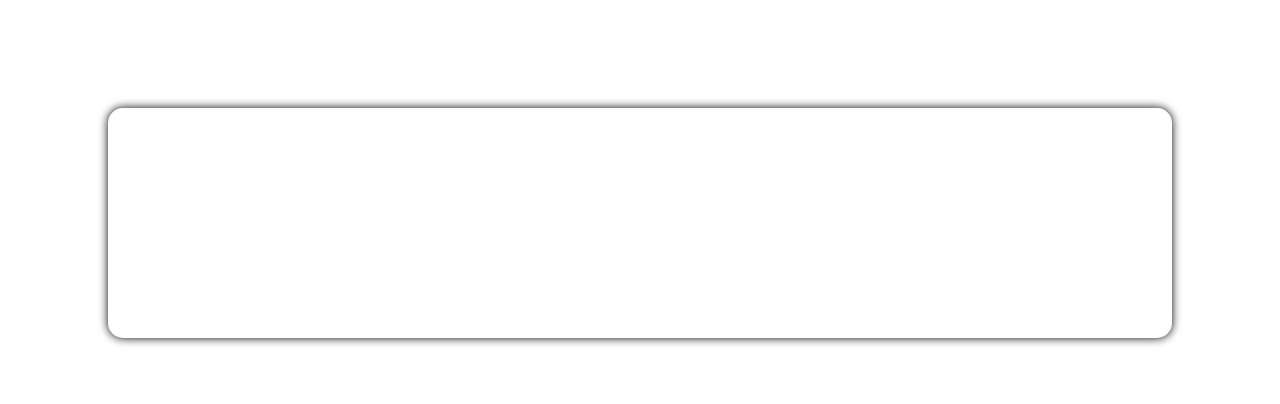
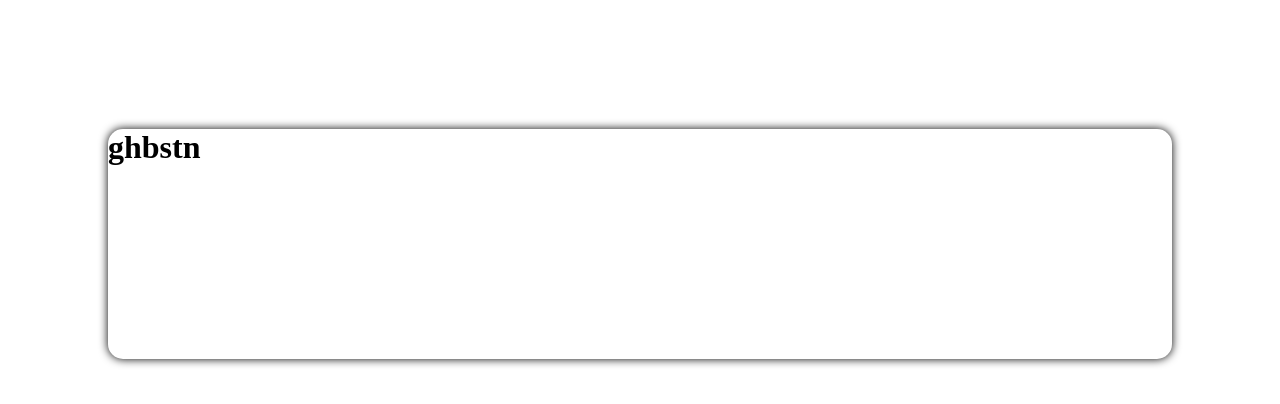
Before and after one commit to Tiger-electro/my-site, a plain HTML site: page index.html in a window 1280 px wide. Drawn offline with Linux system fonts and the light colour scheme.

Commit message:
новые изменения

```diff
--- a/index.html
+++ b/index.html
@@ -1,4 +1,4 @@
-<!DOCTYPE html>
+
 <!DOCTYPE html>
 <html>
 <head>
@@ -6,46 +6,9 @@
 	<link rel="stylesheet" type="text/css" href="style.css">
 </head>
 <body>
-	<div class="block"></div>
-	<br/>
-	<br/>
-	<br/>
-	<br/>
-	<br/>
-	<br/>
-	<br/>
-	<br/>
-	<br/>
-	<br/>
-	<br/>
-	<br/>
-	<br/>
-	<br/>
-	<br/>
-	<br/>
-	<br/>
-	<br/>
-	<br/>
-	<br/>
-	<br/>
-	<br/>
-	<br/>
-	<br/>
-	<br/>
-	<br/>
-	<br/>
-	<br/>
-	<br/>
-	<br/>
-	<br/>
-	<br/>
-	<br/>
-	<br/>
-	<br/>
-	<br/>
-	<br/>
-
-
+	<div class="block">
+		<h1>ghbstn</h1>
+	</div>
 
 </body>
 </html>
```
